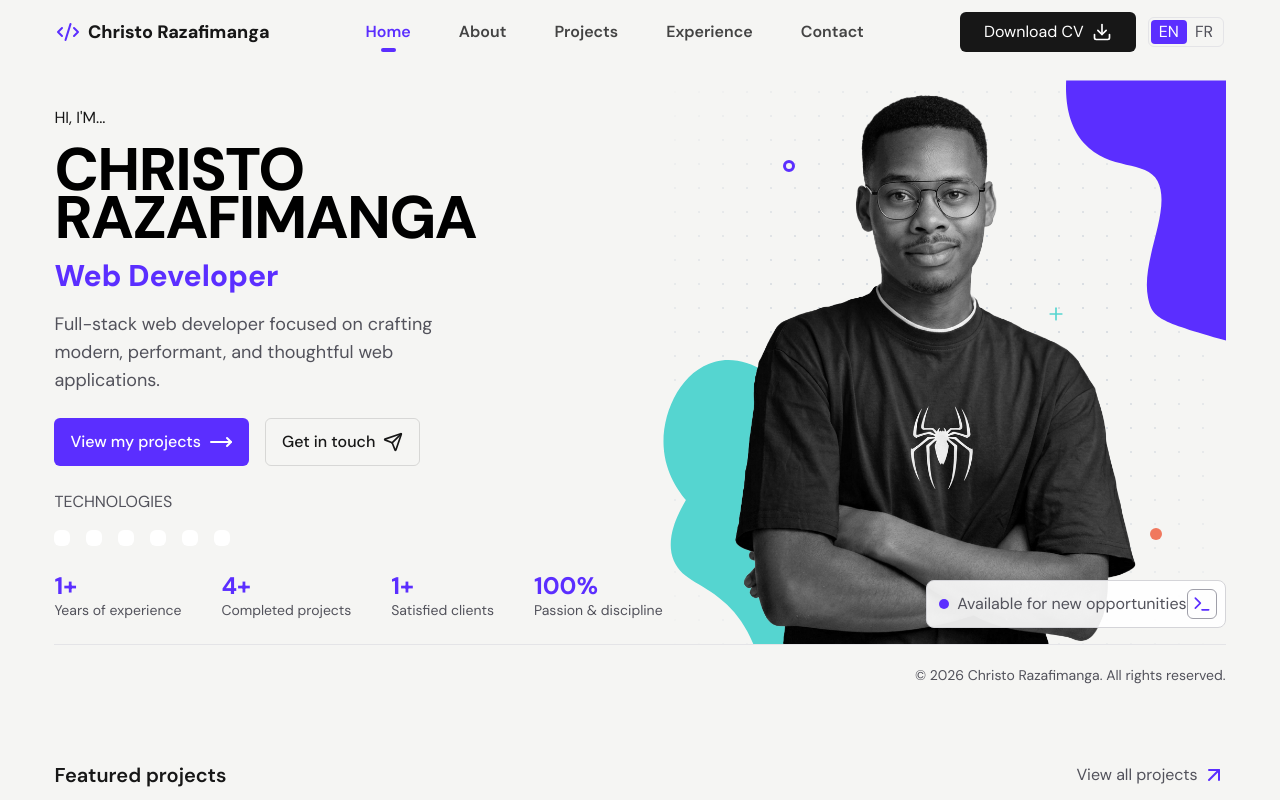
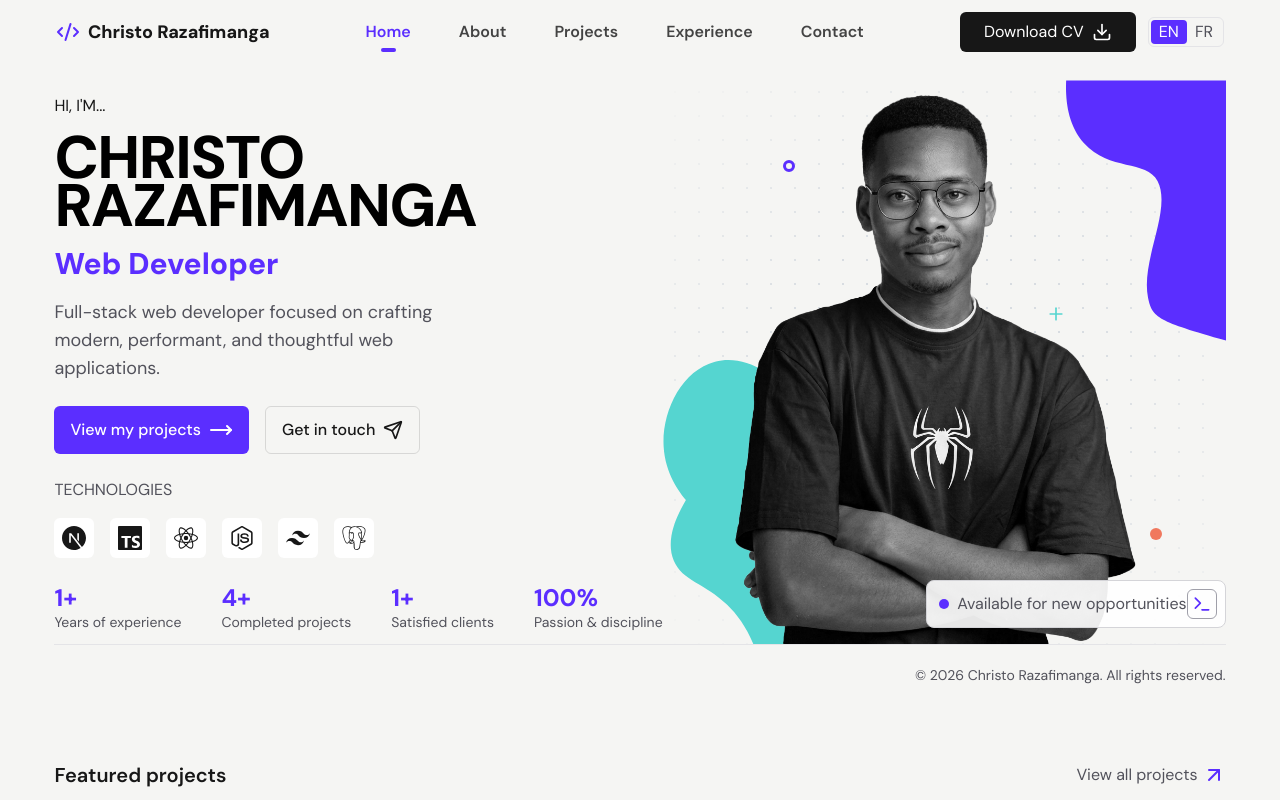
Before and after one commit to bossnare/portfolio, a Next.js app: page / in a window 1280 px wide. Shown: the top 800 px of the page. Built offline with nearby package versions, Linux system fonts and the light colour scheme.

Commit message:
fix: icon display on MaskedIcon file

```diff
--- a/src/components/MaskedIcon.tsx
+++ b/src/components/MaskedIcon.tsx
@@ -6,7 +6,7 @@ type MaskedIconProps = {
 export function MaskedIcon({ icon, className = '' }: MaskedIconProps) {
   return (
     <span
-      className={`bg-foreground ${className}`}
+      className={`bg-foreground flex ${className}`}
       style={
         {
           maskImage: `url(/icon/${icon})`,
```
